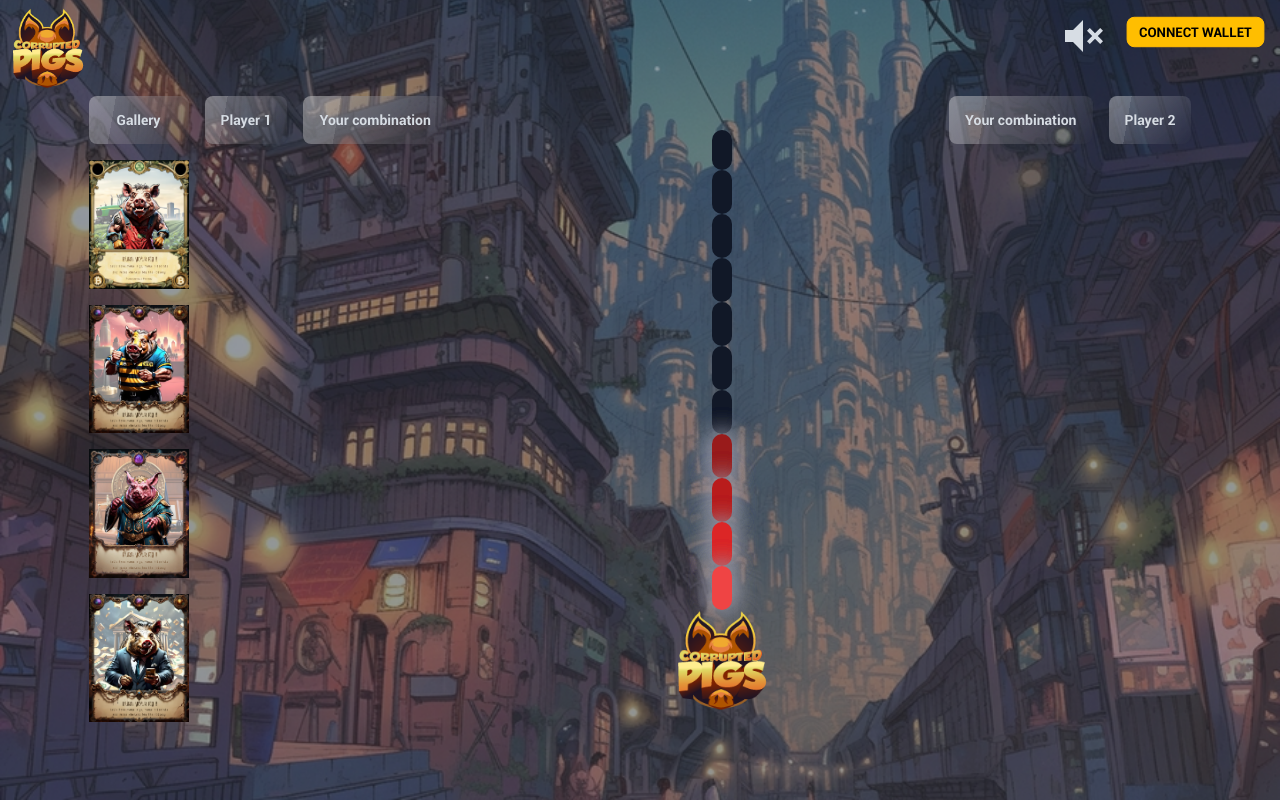
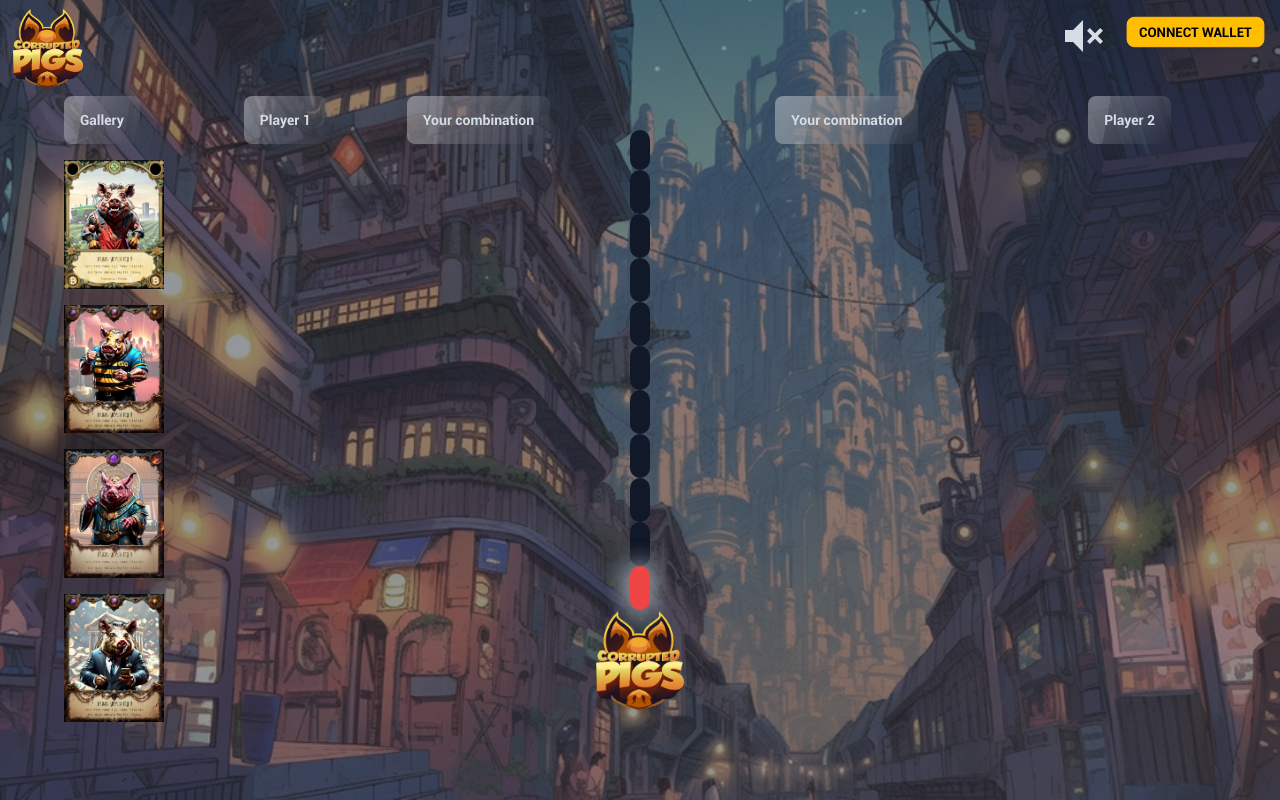
Before and after one commit to corruptedpigs/icp-frontend, a Next.js app: page /games/logic in a window 1280 px wide. Built offline with nearby package versions, Linux system fonts and the light colour scheme.

Commit message:
update flexbox to correctly spread out content

```diff
--- a/app/components/games/logic/Player1.js
+++ b/app/components/games/logic/Player1.js
@@ -15,8 +15,9 @@ const Player1 = ({ images }) => {
   };
 
   return (
-    <>
-      <div className="flex flex-col">
+    <div className='flex flex-1 pt-24 h-screen justify-around'>
+
+      <div>
         <a className="btn btn-ghost glass no-animation mb-4">Gallery</a>
         <div className="flex-1/3 flex flex-col hover:overflow-auto gap-4 scrollbar-hide">
           {images.map((src, index) => (
@@ -25,18 +26,19 @@ const Player1 = ({ images }) => {
         </div>
       </div>
 
-      <div className="flex flex-col">
-        <a className="btn btn-ghost glass no-animation mb-4">Player 1</a>
-        <SelectedCardsColumn selectedCards={selectedCards} />
-      </div>
-      <div className="flex flex-col">
-        <a className="btn btn-ghost glass no-animation mb-4">Your combination</a>
+      <div>
+        <div className="flex flex-col">
+          <a className="btn btn-ghost glass no-animation mb-4">Player 1</a>
+          <SelectedCardsColumn selectedCards={selectedCards} />
+        </div>
       </div>
 
-      <div className="flex flex-col mx-4">
-
+      <div>
+        <div className="flex flex-col">
+          <a className="btn btn-ghost glass no-animation mb-4">Your combination</a>
+        </div>
       </div>
-    </>
+    </div>
   );
 };
 
--- a/app/games/[id]/page.js
+++ b/app/games/[id]/page.js
@@ -15,33 +15,30 @@ export default function Page() {
   ];
 
   return (
-    <main>
-      <div style={{ backgroundImage: 'url(/background.jpeg)', backgroundSize: "cover", backgroundPosition: 'center bottom' }} className="flex justify-center">
+    <main style={{ backgroundImage: 'url(/background.jpeg)', backgroundSize: "cover", backgroundPosition: 'center bottom' }}>
       <NavbarWithConnectWallet show_logo={true} />
-        <div className="hero hero-overlay h-screen text-neutral-content overflow-hidden flex justify-around">
+      <div className="flex justify-between hero hero-overlay h-screen text-neutral-content overflow-hidden px-6">
 
         {/* Player 1 Game */}
-          <div className="pt-24 h-screen flex gap-4">
         <Player1 images={images} />
-          </div>
 
         {/* Game timer */}
-          <div className="flex">
-            <GameTimer seconds={8} />
-          </div>
+        <GameTimer seconds={6} />
 
         {/* Player 2 Game */}
-          <div className="pt-24 h-screen flex gap-4">
+        <div className="flex flex-1 pt-24 h-screen justify-around">
+          <div>
             <div className="flex flex-col">
               <a className="btn btn-ghost glass no-animation">Your combination</a>
             </div>
+          </div>
+          <div>
             <div className="flex flex-col">
               <a className="btn btn-ghost glass no-animation">Player 2</a>
             </div>
           </div>
-
         </div>
       </div>
-    </main >
+    </main>
   );
 }
```
Lines whose indentation alone changed are shown as unchanged.
